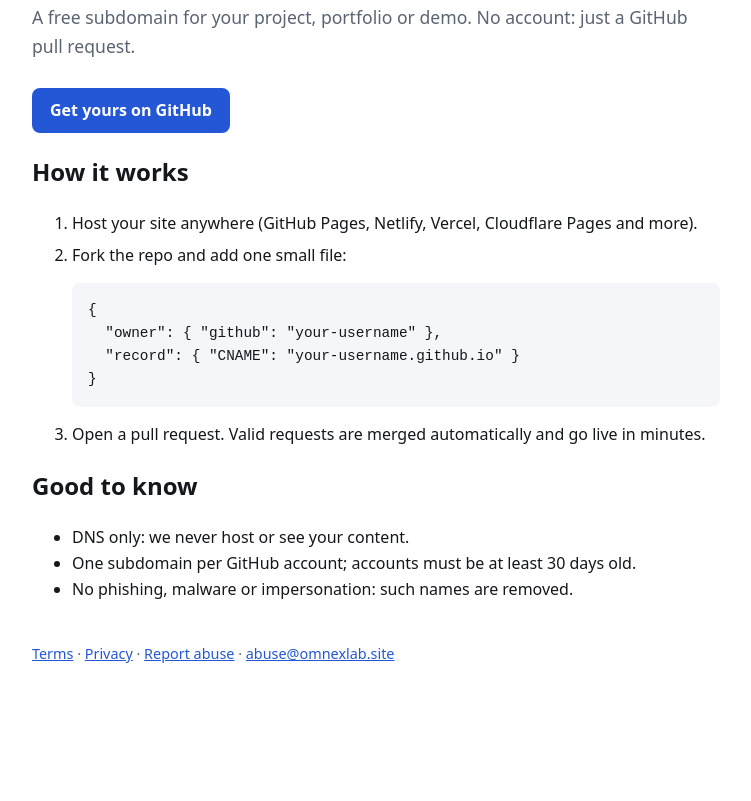
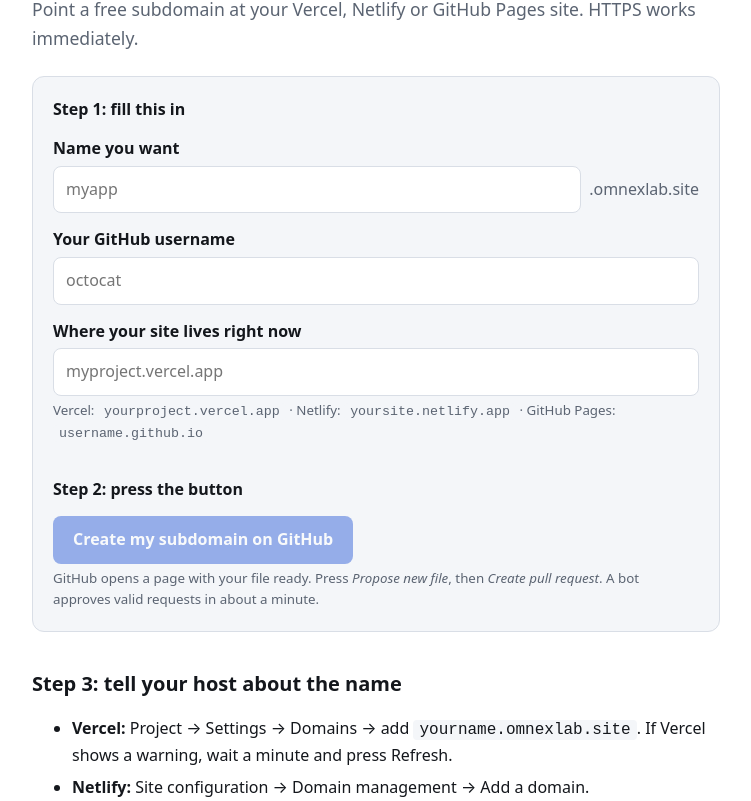
Before and after one commit to intuinode/omnexlab-registry, a website: page docs/index.html in a window 1280 px wide. Shown: the part 103-904 px from the top of the page, without its empty margins (264-1015 px from the left). Before the commit the page ends 840 px from the top, so only its background shows below. Drawn offline with Linux system fonts and the light colour scheme.

Commit message:
Proxy all records, easier onboarding form, Vercel support
Co-Authored-By: Claude Sonnet 5.5 <noreply@anthropic.com>

```diff
--- a/config.json
+++ b/config.json
@@ -9,6 +9,7 @@
     "gitlab.io",
     "netlify.app",
     "vercel.app",
+    "vercel-dns.com",
     "pages.dev",
     "workers.dev",
     "onrender.com",
--- a/docs/index.html
+++ b/docs/index.html
@@ -4,38 +4,58 @@
 <meta charset="utf-8">
 <meta name="viewport" content="width=device-width, initial-scale=1">
 <title>omnexlab.site - free subdomains</title>
-<meta name="description" content="Get a free yourname.omnexlab.site subdomain for your project, portfolio or demo. No sign-up: just a GitHub pull request.">
+<meta name="description" content="Get a free yourname.omnexlab.site subdomain for your Vercel, Netlify or GitHub Pages site. Fill in a form, press a button, done.">
 <style>
-  :root { --bg:#fff; --fg:#14171c; --muted:#5b6472; --card:#f4f6f9; --accent:#2457d6; }
-  @media (prefers-color-scheme: dark) { :root { --bg:#0f1319; --fg:#e8ecf2; --muted:#9aa5b5; --card:#181e27; --accent:#7ea2ff; } }
+  :root { --bg:#fff; --fg:#14171c; --muted:#5b6472; --card:#f4f6f9; --line:#d9dee6; --accent:#2457d6; --bad:#b3261e; --ok:#1a7f4b; }
+  @media (prefers-color-scheme: dark) { :root { --bg:#0f1319; --fg:#e8ecf2; --muted:#9aa5b5; --card:#181e27; --line:#2a3340; --accent:#7ea2ff; --bad:#ff8a80; --ok:#4fd18b; } }
   * { box-sizing: border-box; }
   body { margin:0; background:var(--bg); color:var(--fg); font:16px/1.6 system-ui,-apple-system,Segoe UI,Roboto,sans-serif; }
-  main { max-width:720px; margin:0 auto; padding:56px 16px 72px; }
+  main { max-width:720px; margin:0 auto; padding:48px 16px 72px; }
   h1 { font-size:2rem; line-height:1.2; margin:0 0 8px; }
-  p.lead { color:var(--muted); font-size:1.1rem; margin:0 0 28px; }
-  pre { background:var(--card); padding:16px; border-radius:8px; overflow-x:auto; font-size:.9rem; }
-  ol li { margin:6px 0; }
+  h2 { margin:36px 0 8px; font-size:1.25rem; }
+  p.lead { color:var(--muted); font-size:1.1rem; margin:0 0 24px; }
+  .card { background:var(--card); border:1px solid var(--line); border-radius:12px; padding:20px; }
+  label { display:block; font-weight:600; margin:14px 0 4px; }
+  input, select { width:100%; padding:10px 12px; border-radius:8px; border:1px solid var(--line); background:var(--bg); color:var(--fg); font:inherit; }
+  .row { display:flex; gap:8px; align-items:center; }
+  .row span { color:var(--muted); white-space:nowrap; }
+  small { color:var(--muted); display:block; margin-top:4px; }
+  .err { color:var(--bad); min-height:1.4em; margin:10px 0 0; }
+  .btn { display:inline-block; margin-top:14px; background:var(--accent); color:#fff; padding:11px 20px; border-radius:8px; text-decoration:none; font-weight:600; border:0; font:inherit; font-weight:600; cursor:pointer; }
+  .btn[aria-disabled="true"] { opacity:.45; pointer-events:none; }
+  ol li, ul li { margin:6px 0; }
+  code { background:var(--card); padding:1px 6px; border-radius:4px; }
   a { color:var(--accent); }
-  .btn { display:inline-block; background:var(--accent); color:#fff; padding:10px 18px; border-radius:8px; text-decoration:none; font-weight:600; }
   footer { margin-top:40px; color:var(--muted); font-size:.9rem; }
 </style>
 </head>
 <body>
 <main>
   <h1>Free <code>yourname.omnexlab.site</code></h1>
-  <p class="lead">A free subdomain for your project, portfolio or demo. No account: just a GitHub pull request.</p>
-  <p><a class="btn" href="https://github.com/intuinode/omnexlab-registry">Get yours on GitHub</a></p>
+  <p class="lead">Point a free subdomain at your Vercel, Netlify or GitHub Pages site. HTTPS works immediately.</p>
 
-  <h2>How it works</h2>
-  <ol>
-    <li>Host your site anywhere (GitHub Pages, Netlify, Vercel, Cloudflare Pages and more).</li>
-    <li>Fork the repo and add one small file:
-<pre>{
-  "owner": { "github": "your-username" },
-  "record": { "CNAME": "your-username.github.io" }
-}</pre></li>
-    <li>Open a pull request. Valid requests are merged automatically and go live in minutes.</li>
-  </ol>
+  <div class="card">
+    <strong>Step 1: fill this in</strong>
+    <label for="name">Name you want</label>
+    <div class="row"><input id="name" placeholder="myapp" autocomplete="off" spellcheck="false"><span>.omnexlab.site</span></div>
+    <label for="gh">Your GitHub username</label>
+    <input id="gh" placeholder="octocat" autocomplete="off" spellcheck="false">
+    <label for="target">Where your site lives right now</label>
+    <input id="target" placeholder="myproject.vercel.app" autocomplete="off" spellcheck="false">
+    <small>Vercel: <code>yourproject.vercel.app</code> · Netlify: <code>yoursite.netlify.app</code> · GitHub Pages: <code>username.github.io</code></small>
+    <p class="err" id="err" role="alert"></p>
+    <strong>Step 2: press the button</strong><br>
+    <a class="btn" id="go" aria-disabled="true" href="#" target="_blank" rel="noopener">Create my subdomain on GitHub</a>
+    <small>GitHub opens a page with your file ready. Press <em>Propose new file</em>, then <em>Create pull request</em>. A bot approves valid requests in about a minute.</small>
+  </div>
+
+  <h2>Step 3: tell your host about the name</h2>
+  <ul>
+    <li><strong>Vercel:</strong> Project &rarr; Settings &rarr; Domains &rarr; add <code>yourname.omnexlab.site</code>. If Vercel shows a warning, wait a minute and press Refresh.</li>
+    <li><strong>Netlify:</strong> Site configuration &rarr; Domain management &rarr; Add a domain.</li>
+    <li><strong>GitHub Pages:</strong> Repository &rarr; Settings &rarr; Pages &rarr; Custom domain.</li>
+  </ul>
+  <p>Visitors get HTTPS straight away, because traffic goes through Cloudflare.</p>
 
   <h2>Good to know</h2>
   <ul>
@@ -51,5 +71,42 @@
     <a href="mailto:abuse@omnexlab.site">abuse@omnexlab.site</a>
   </footer>
 </main>
+<script>
+  // Same rules as the registry's server-side checks (the pull request check is the real gate).
+  var ALLOWED = ['github.io','gitlab.io','netlify.app','vercel.app','vercel-dns.com','pages.dev','workers.dev','onrender.com','fly.dev','surge.sh','web.app','firebaseapp.com','codeberg.page','readthedocs.io'];
+  var RESERVED = ['www','mail','email','smtp','imap','pop','pop3','ftp','ns','ns1','ns2','dns','admin','administrator','root','api','app','status','support','help','abuse','security','postmaster','webmaster','hostmaster','noreply','login','signin','signup','register','account','accounts','billing','pay','payment','payments','docs','blog','cdn','static','assets','git','github','autodiscover','autoconfig','registry','omnexlab','lab','labs'];
+  var SENSITIVE = ['paypal','google','apple','icloud','microsoft','outlook','amazon','facebook','instagram','whatsapp','netflix','binance','coinbase','metamask','wellsfargo','bankofamerica','login','signin','secure','verify','official'];
+  var $ = function (id) { return document.getElementById(id); };
+
+  function problem() {
+    var n = $('name').value.trim().toLowerCase(), g = $('gh').value.trim(), t = $('target').value.trim().toLowerCase();
+    if (!n && !g && !t) return '';
+    if (n) {
+      if (!/^[a-z0-9][a-z0-9-]{1,30}[a-z0-9]$/.test(n) || n.indexOf('--') > -1) return 'Name: 3-32 letters, digits or hyphens, not starting or ending with a hyphen.';
+      if (RESERVED.indexOf(n) > -1) return 'That name is reserved.';
+      for (var i = 0; i < SENSITIVE.length; i++) if (n.indexOf(SENSITIVE[i]) > -1) return 'Names containing "' + SENSITIVE[i] + '" are blocked to prevent impersonation.';
+    }
+    if (g && !/^[a-z0-9](?:[a-z0-9]|-(?=[a-z0-9])){0,38}$/i.test(g)) return 'That does not look like a GitHub username.';
+    if (t) {
+      if (!/^(?:[a-z0-9](?:[a-z0-9-]{0,61}[a-z0-9])?\.)+[a-z]{2,63}$/.test(t)) return 'Where your site lives: enter just the address, like myproject.vercel.app (no https://).';
+      var ok = ALLOWED.some(function (s) { return t === s || t.slice(-(s.length + 1)) === '.' + s; });
+      if (!ok) return 'Supported hosts: ' + ALLOWED.join(', ') + '.';
+    }
+    return '';
+  }
+
+  function update() {
+    var n = $('name').value.trim().toLowerCase(), g = $('gh').value.trim(), t = $('target').value.trim().toLowerCase();
+    var p = problem();
+    $('err').textContent = p;
+    var go = $('go');
+    if (p || !n || !g || !t) { go.setAttribute('aria-disabled', 'true'); go.href = '#'; return; }
+    var json = JSON.stringify({ owner: { github: g }, record: { CNAME: t } }, null, 2) + '\n';
+    go.href = 'https://github.com/intuinode/omnexlab-registry/new/main?filename=' + encodeURIComponent('domains/' + n + '.json') + '&value=' + encodeURIComponent(json);
+    go.setAttribute('aria-disabled', 'false');
+  }
+  ['name', 'gh', 'target'].forEach(function (id) { $(id).addEventListener('input', update); });
+  update();
+</script>
 </body>
 </html>
```
Also changed, not shown: scripts/add.js (added, +30 -0 lines), scripts/sync.js (+5 -3 lines), README.md.
